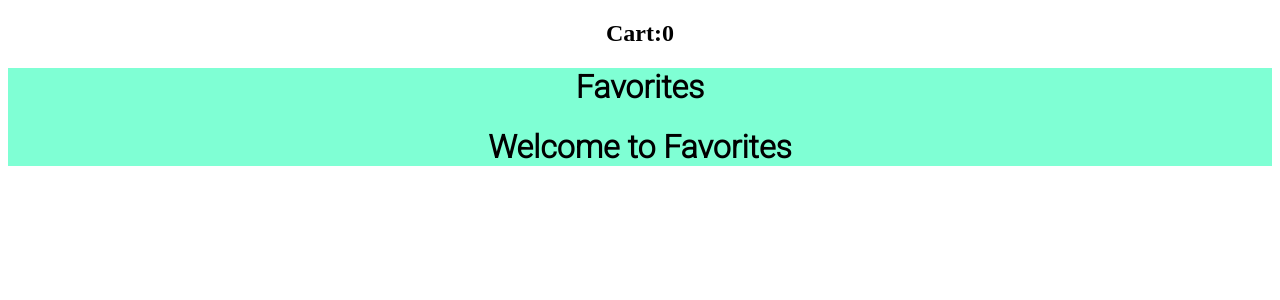
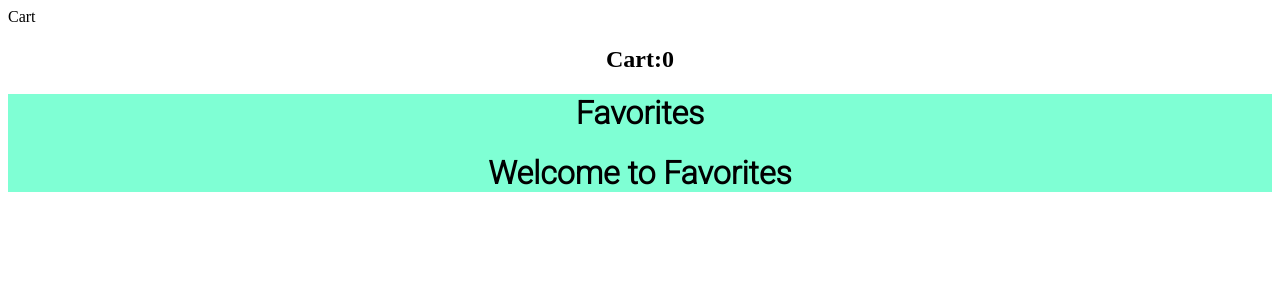
Before and after one commit to emefiene/favorites-react-project-phase-2, a React (Create React App) app: page / in a window 1280 px wide. Shown: the top 300 px of the page. Built offline with nearby package versions, Linux system fonts and the light colour scheme; data requests are answered from the project's data file.

Commit message:
rendercart

```diff
--- a/src/components/App.js
+++ b/src/components/App.js
@@ -4,7 +4,7 @@ import FavoritesContainer from "./FavoritesContainer";
 import "./style.css"
 import Form from "./Form";
 import Search from "./Search";
-
+import RenderCart from "./RenderCart"
 import ItemsDetails from "./ItemsDetails";
 import styled,{ThemeProvider} from "styled-components";
 import Header from "./Header";
@@ -106,10 +106,15 @@ function App() {
    setItems(filterCategory)
   }
 
+  //const renderCart = () => {
+    //console.log("addCArt")
+
+  //}
 
   return (
     <ThemeProvider theme={theme}>
     <div>
+     <RenderCart cart={cart}/>
      <h2 style={{textAlign:"center"}}>Cart:{cart.length}</h2>
      <Header/>
      <Switch>
--- /dev/null
+++ b/src/components/RenderCart.js
@@ -0,0 +1,10 @@
+import React from 'react'
+
+const Cart = ({cart}) => {
+    console.log(cart)
+  return (
+    <div>Cart</div>
+  )
+}
+
+export default Cart
```
